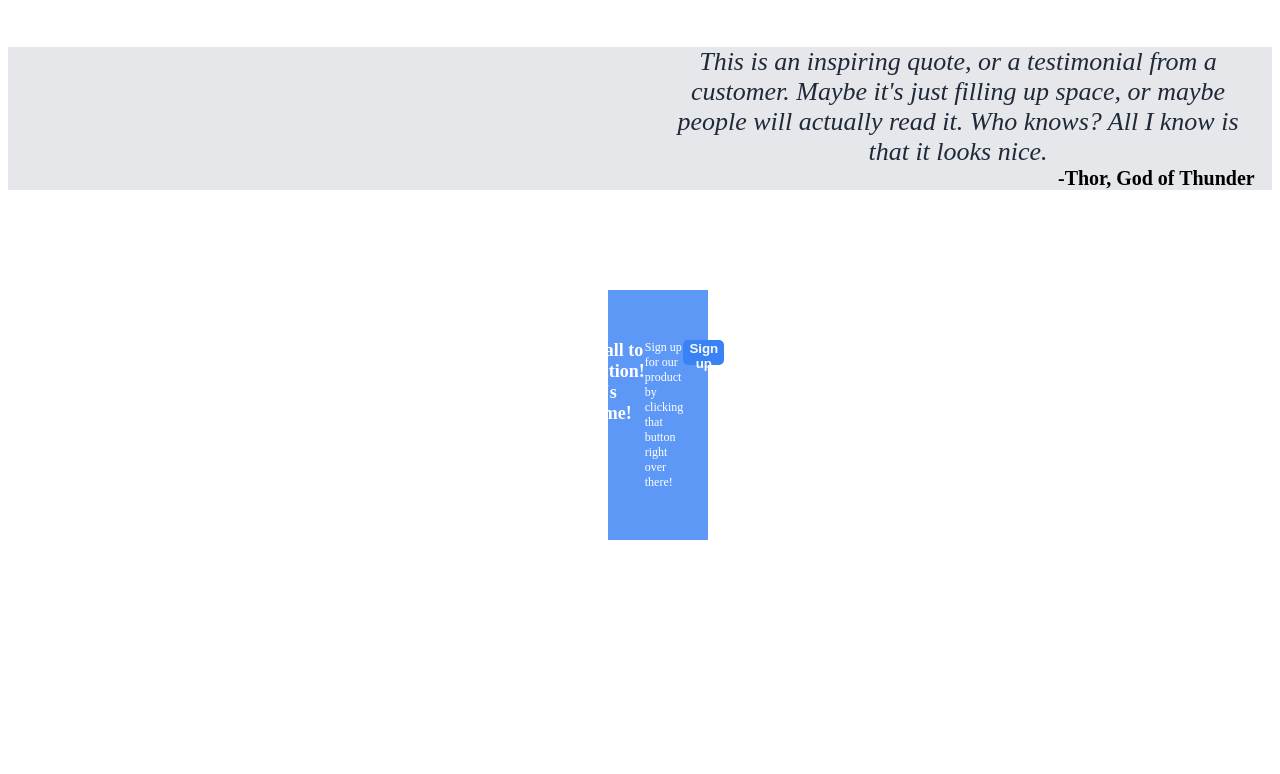
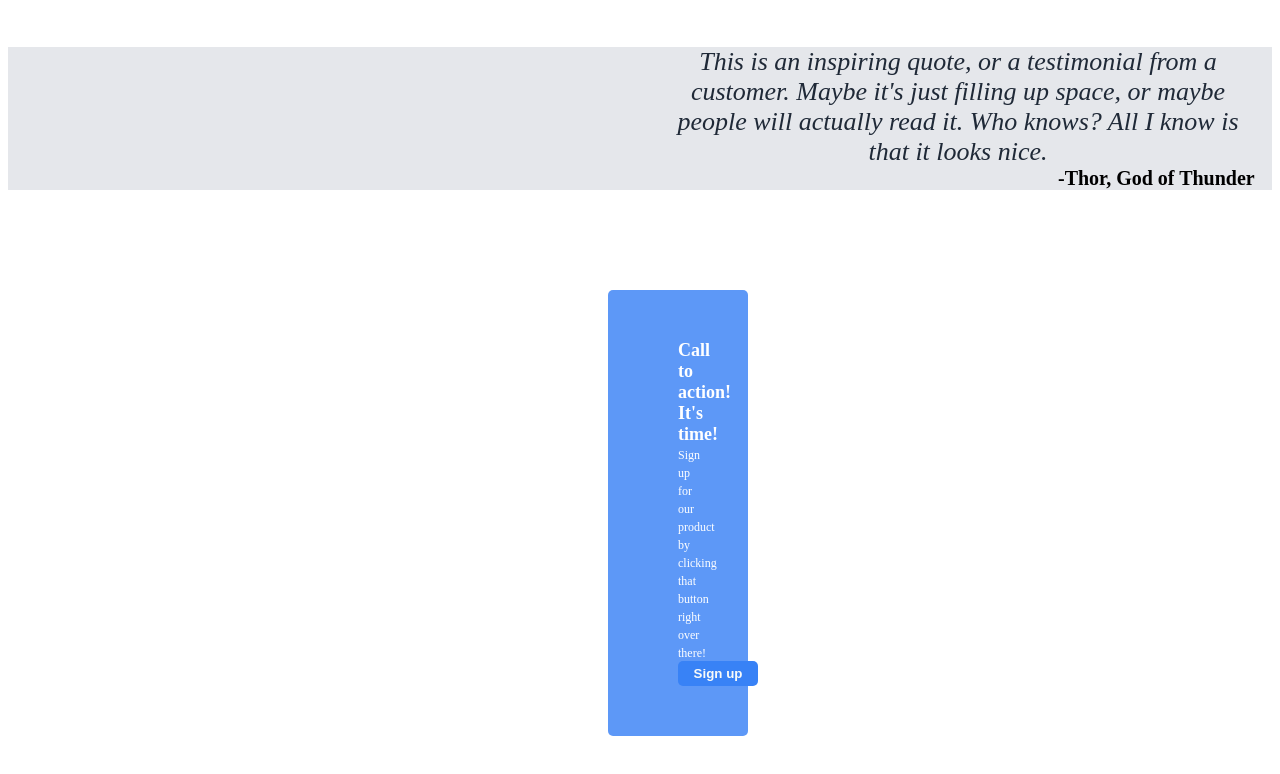
Before and after one commit to OniScrooge/odin-landing-page, a plain HTML site: page index.html in a window 1280 px wide. Shown: the part 572-1346 px from the top of the page. Before the commit the page ends 1220 px from the top, so only its background shows below. Drawn offline with Linux system fonts and the light colour scheme.

Commit message:
Complete lower portion
Completed sign up indicator

```diff
--- a/index.css
+++ b/index.css
@@ -109,11 +109,11 @@
 }
 
 .action {
-    display: flex;
     justify-content: center;
     background-color: #5d98f7;
     margin: 100px 600px;
-    padding: 50px;
+    padding: 50px 70px;
+    border-radius: 5px;
 }
 
 .call {
@@ -123,8 +123,10 @@
 }
 
 .sub {
+    display: inline;
     color: white;
     font-size: 12px;
+    margin-right: 50px;
 }
 
 .footer {
--- a/index.html
+++ b/index.html
@@ -50,7 +50,7 @@
     <div class="action">
         <div class="call">Call to action! It's time!</div>
         <div class="sub">Sign up for our product by clicking that button right over there!</div>
-        <button class="button">Sign up</button>
+        <button class="button act">Sign up</button>
     </div>
     <div class="footer">
 
```
